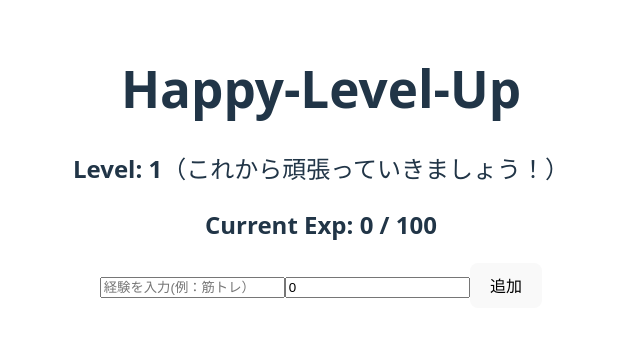
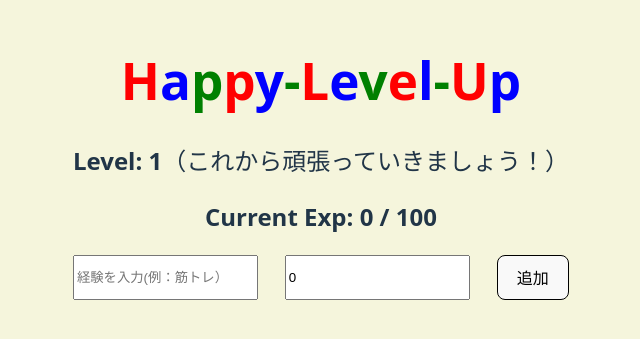
Before and after one commit to Happy0414/Happy-Life-Levelup, a React (Vite) app: page / in a window 1280 px wide. Shown: the part 233-572 px from the top of the page, without its empty margins (319-959 px from the left). Built offline with nearby package versions, Linux system fonts and the light colour scheme.

Commit message:
improve css

```diff
--- a/src/App.css
+++ b/src/App.css
@@ -41,8 +41,35 @@
   color: #888;
 }
 
+.title span:nth-child(3n+1) { color: red; }
+.title span:nth-child(3n+2) { color: blue; }
+.title span:nth-child(3n)   { color: green; }
+
+.inputItems{
+  display: flex;
+  justify-content: space-between;
+  margin-bottom: 1rem;
+}
+
 .experience-item {
   margin-bottom: 1rem;
   border: 1px solid black;
   border-radius: 5px;
+  background-color: white;
 }
+
+.expContents{
+  color: black;
+}
+
+.expValue{
+  color: black;
+}
+
+body{
+  background-color: beige;
+}
+
+.addBtn{
+  border: solid 1px black;
+}
--- a/src/App.tsx
+++ b/src/App.tsx
@@ -61,10 +61,26 @@ function App() {
 
   return (
     <>
-      <h1>Happy-Level-Up</h1>
+      <h1 className="title">
+      <span>H</span>
+      <span>a</span>
+      <span>p</span>
+      <span>p</span>
+      <span>y</span>
+      <span>-</span>
+      <span>L</span>
+      <span>e</span>
+      <span>v</span>
+      <span>e</span>
+      <span>l</span>
+      <span>-</span>
+      <span>U</span>
+      <span>p</span>
+    </h1>
       <h2>Level: {culculateLevel(experiences).level}<span>（{levelMessage(culculateLevel(experiences).level)}）</span></h2>
       <h2>Current Exp: {culculateLevel(experiences).totalexp} / 100</h2>
 
+      <div className="inputItems">
         <input
           value={experience}
           onChange={(e) => setExperience(e.target.value)}
@@ -78,12 +94,13 @@ function App() {
           onChange={(e) => setExp(Number(e.target.value))}
         />
 
-      <button onClick={addExperience}>追加</button>
+        <button onClick={addExperience} className="addBtn">追加</button>
+      </div>
 
       {experiences.map((item, index) => (
         <div key={index} className="experience-item">
-          <p>経験：{item.experience}</p>
-          <p>経験値：{item.exp}</p>
+          <p className="expContents">経験：{item.experience}</p>
+          <p className="expValue">経験値：{item.exp}</p>
         </div>
       ))}
     </>
```
Lines whose indentation alone changed are shown as unchanged.
